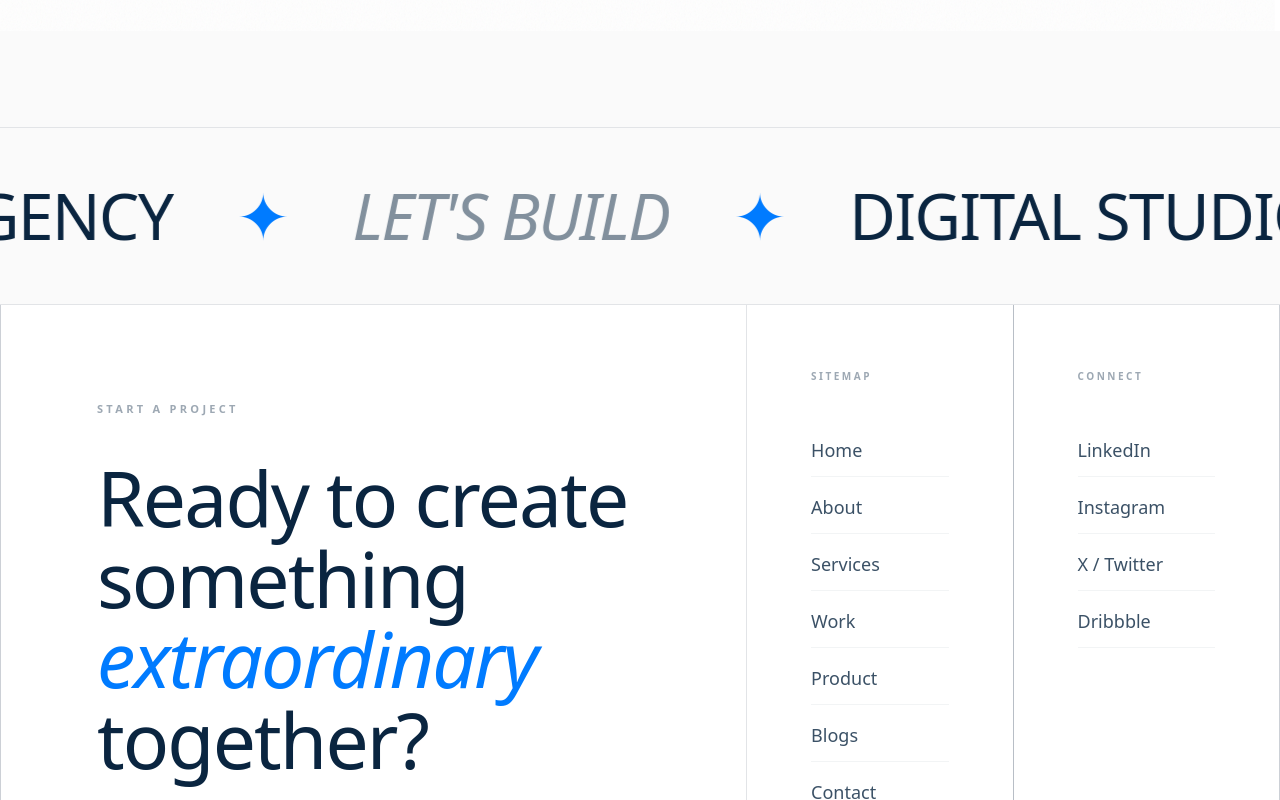
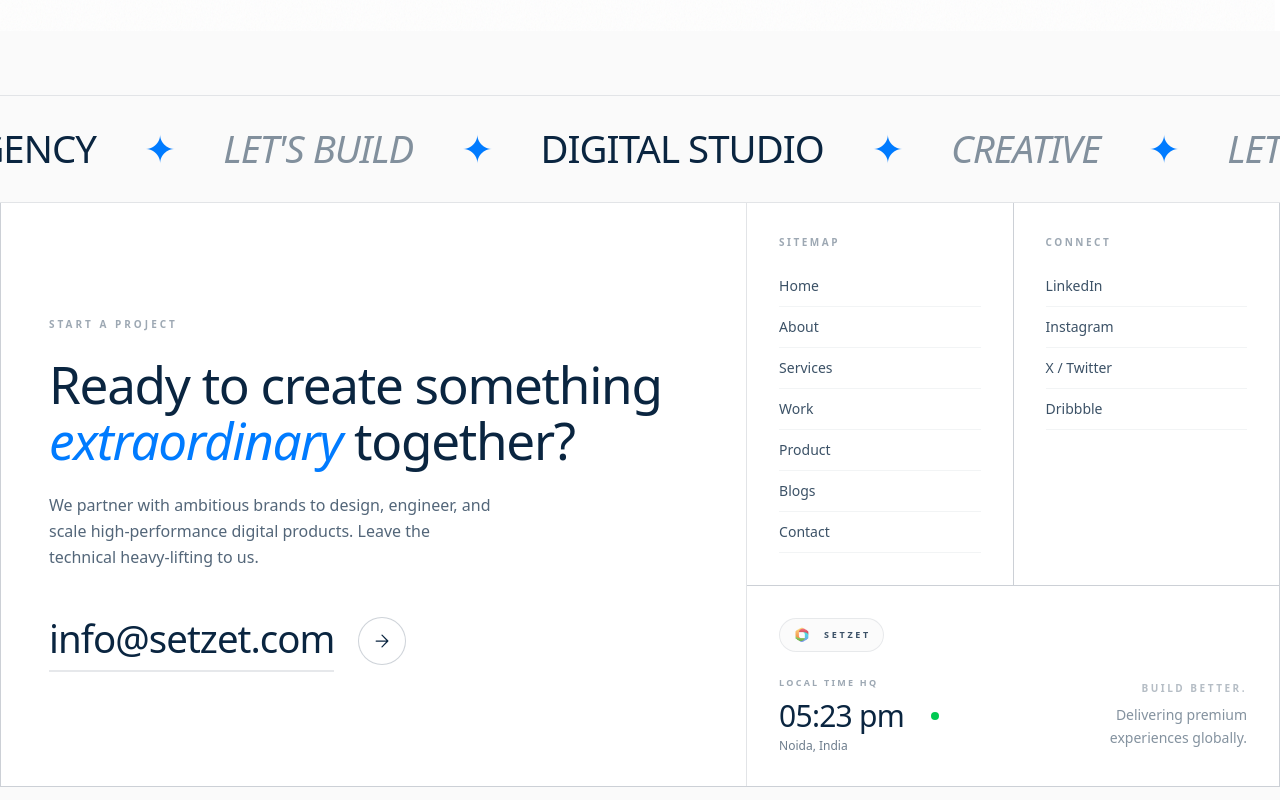
Before and after one commit to wasimfaiz/agency-website-2, a Next.js app: page / in a window 1280 px wide. Shown: the part 9400-10200 px from the top of the page. Built offline with nearby package versions, Linux system fonts and the light colour scheme; a web font is replaced by a local one.

Commit message:
inhanced footer

```diff
--- a/src/components/Footer.tsx
+++ b/src/components/Footer.tsx
@@ -26,7 +26,7 @@ const ClientTime = () => {
 
 const Marquee = () => {
   return (
-    <div className="relative flex overflow-x-hidden border-b border-t border-[#0A2540]/10 bg-[#FAFAFA] py-6 sm:py-10 mt-16 sm:mt-24">
+    <div className="relative flex overflow-x-hidden border-b border-t border-[#0A2540]/10 bg-[#FAFAFA] py-4 sm:py-6 mt-12 sm:mt-16">
       <style>{`
         @keyframes custom-marquee {
           0% { transform: translate3d(0, 0, 0); }
@@ -41,7 +41,7 @@ const Marquee = () => {
         {[...Array(2)].map((_, i) => (
           <div
             key={i}
-            className="flex w-max shrink-0 items-center justify-around gap-8 sm:gap-16 pr-8 sm:pr-16 text-[clamp(2.5rem,5vw,4.5rem)] font-light uppercase tracking-tight text-[#0A2540]"
+            className="flex w-max shrink-0 items-center justify-around gap-8 sm:gap-12 pr-8 sm:pr-12 text-[clamp(1.5rem,3vw,2.5rem)] font-light uppercase tracking-tight text-[#0A2540]"
           >
             <span className="italic text-[#0A2540]/50">Let&apos;s talk</span>
             <span className="text-[#007BFF]">✦</span>
@@ -69,20 +69,23 @@ export default function Footer() {
       <div className="mx-auto w-full max-w-[1600px] bg-[#0A2540]/10 flex flex-col xl:grid xl:grid-cols-12 gap-y-[1px] xl:gap-[1px] border-b border-[#0A2540]/10 xl:border-x">
 
         {/* Left Col - Huge Contact Box */}
-        <div className="xl:col-span-7 bg-white p-8 sm:p-12 lg:p-20 xl:p-24 flex flex-col justify-between">
+        <div className="xl:col-span-7 bg-white p-6 sm:p-10 xl:p-12 flex flex-col justify-center gap-10">
           <motion.div
             initial={{ opacity: 0, y: 20 }}
             whileInView={{ opacity: 1, y: 0 }}
             viewport={{ once: true }}
             transition={{ duration: 0.8 }}
           >
-            <p className="mb-6 sm:mb-10 text-[11px] font-bold uppercase tracking-[0.3em] text-[#0A2540]/40">
+            <p className="mb-4 sm:mb-6 text-[10px] font-bold uppercase tracking-[0.3em] text-[#0A2540]/40">
               Start a project
             </p>
-            <h2 className="text-[clamp(2.5rem,6vw,5rem)] font-heading leading-[1.05] tracking-tight text-[#0A2540] max-w-3xl">
+            <h2 className="text-[clamp(2rem,4vw,3.5rem)] font-heading leading-[1.1] tracking-tight text-[#0A2540] max-w-2xl">
               Ready to create something <br className="hidden sm:block" />
               <span className="italic font-light text-[#007BFF]">extraordinary</span> together?
             </h2>
+            <p className="mt-6 text-sm sm:text-base text-[#0A2540]/70 max-w-md font-medium leading-relaxed">
+              We partner with ambitious brands to design, engineer, and scale high-performance digital products. Leave the technical heavy-lifting to us.
+            </p>
           </motion.div>
 
           <motion.div
@@ -90,24 +93,24 @@ export default function Footer() {
             whileInView={{ opacity: 1, y: 0 }}
             viewport={{ once: true }}
             transition={{ duration: 0.8, delay: 0.2 }}
-            className="mt-16 sm:mt-24 lg:mt-32"
           >
+            <div className="flex flex-col items-start gap-4 sm:gap-6">
               <a
                 href="mailto:info@setzet.com"
-              className="group inline-flex items-center gap-4 sm:gap-8"
+                className="group inline-flex items-center gap-4 sm:gap-6"
               >
-              <span className="relative pb-2 text-[clamp(2.1rem,5vw,4.5rem)] font-light tracking-tight text-[#0A2540]">
+                <span className="relative pb-1 text-[clamp(1.5rem,3vw,2.5rem)] font-light tracking-tight text-[#0A2540]">
                   info@setzet.com
                   <span className="absolute bottom-0 left-0 h-[2px] w-full bg-[#0A2540]/10"></span>
-                <span className="absolute bottom-0 left-0 h-[3px] w-full origin-left scale-x-0 bg-[#007BFF] transition-transform duration-700 ease-[cubic-bezier(0.19,1,0.22,1)] group-hover:scale-x-100"></span>
+                  <span className="absolute bottom-0 left-0 h-[3px] w-full origin-left scale-x-0 bg-[#007BFF] transition-transform duration-500 ease-[cubic-bezier(0.19,1,0.22,1)] group-hover:scale-x-100"></span>
                 </span>
-              <span className="flex h-12 w-12 sm:h-16 sm:w-16 lg:h-20 lg:w-20 items-center justify-center rounded-full border border-[#0A2540]/20 bg-white text-[#0A2540] transition-colors duration-500 group-hover:border-[#007BFF] group-hover:bg-[#007BFF] group-hover:text-white">
+                <span className="flex h-10 w-10 sm:h-12 sm:w-12 items-center justify-center rounded-full border border-[#0A2540]/20 bg-white text-[#0A2540] transition-colors duration-500 group-hover:border-[#007BFF] group-hover:bg-[#007BFF] group-hover:text-white">
                   <svg
                     viewBox="0 0 24 24"
                     fill="none"
                     stroke="currentColor"
                     strokeWidth="1.5"
-                  className="h-5 w-5 sm:h-8 sm:w-8 transition-transform duration-500 group-hover:-rotate-45"
+                    className="h-4 w-4 sm:h-5 sm:w-5 transition-transform duration-500 group-hover:-rotate-45"
                   >
                     <path
                       d="M5 12h14M12 5l7 7-7 7"
@@ -117,6 +120,7 @@ export default function Footer() {
                   </svg>
                 </span>
               </a>
+            </div>
           </motion.div>
         </div>
 
@@ -124,13 +128,13 @@ export default function Footer() {
         <div className="xl:col-span-5 bg-[#0A2540]/10 flex flex-col gap-[1px]">
 
           {/* Top Half Split: Sitemap and Social */}
-          <div className="flex-1 bg-[#0A2540]/10 gap-[1px] flex flex-col sm:flex-row">
+          <div className="flex flex-col sm:flex-row gap-[1px]">
             {/* Sitemap Box */}
-            <div className="flex-1 bg-white p-8 sm:p-10 lg:p-16 flex flex-col">
-              <p className="mb-8 lg:mb-10 text-[10px] font-bold uppercase tracking-[0.25em] text-[#0A2540]/40">
+            <div className="flex-1 bg-white p-6 lg:p-8 flex flex-col">
+              <p className="mb-4 text-[10px] font-bold uppercase tracking-[0.25em] text-[#0A2540]/40">
                 Sitemap
               </p>
-              <div className="flex flex-col gap-1">
+              <div className="flex flex-col">
                 {[
                   { name: "Home", href: "/" },
                   { name: "About", href: "/about" },
@@ -143,9 +147,9 @@ export default function Footer() {
                   <Link
                     key={i}
                     href={link.href}
-                    className="group/link flex items-center justify-between border-b border-[#0A2540]/5 py-3 transition-colors hover:border-[#0A2540]/20"
+                    className="group/link flex items-center justify-between border-b border-[#0A2540]/5 py-2 transition-colors hover:border-[#0A2540]/20"
                   >
-                    <span className="text-base sm:text-lg font-medium text-[#0A2540]/80 transition-colors group-hover/link:text-[#007BFF]">
+                    <span className="text-sm font-medium text-[#0A2540]/80 transition-colors group-hover/link:text-[#007BFF]">
                       {link.name}
                     </span>
                     <span className="text-[#007BFF] opacity-0 -translate-x-4 transition-all duration-300 group-hover/link:translate-x-0 group-hover/link:opacity-100">
@@ -157,11 +161,11 @@ export default function Footer() {
             </div>
 
             {/* Socials Box */}
-            <div className="flex-1 bg-white p-8 sm:p-10 lg:p-16 flex flex-col">
-              <p className="mb-8 lg:mb-10 text-[10px] font-bold uppercase tracking-[0.25em] text-[#0A2540]/40">
+            <div className="flex-1 bg-white p-6 lg:p-8 flex flex-col">
+              <p className="mb-4 text-[10px] font-bold uppercase tracking-[0.25em] text-[#0A2540]/40">
                 Connect
               </p>
-              <div className="flex flex-col gap-1">
+              <div className="flex flex-col">
                 {[
                   { name: "LinkedIn", href: "https://www.linkedin.com/company/setzet/" },
                   { name: "Instagram", href: "https://www.instagram.com/setzet.in/" },
@@ -173,9 +177,9 @@ export default function Footer() {
                     href={link.href}
                     target="_blank"
                     rel="noreferrer"
-                    className="group/link flex items-center justify-between border-b border-[#0A2540]/5 py-3 transition-colors hover:border-[#0A2540]/20"
+                    className="group/link flex items-center justify-between border-b border-[#0A2540]/5 py-2 transition-colors hover:border-[#0A2540]/20"
                   >
-                    <span className="text-base sm:text-lg font-medium text-[#0A2540]/80 transition-colors group-hover/link:text-[#007BFF]">
+                    <span className="text-sm font-medium text-[#0A2540]/80 transition-colors group-hover/link:text-[#007BFF]">
                       {link.name}
                     </span>
                     <span className="text-[#007BFF] opacity-0 -translate-x-2 translate-y-2 transition-all duration-300 group-hover/link:translate-x-0 group-hover/link:translate-y-0 group-hover/link:opacity-100">
@@ -188,37 +192,46 @@ export default function Footer() {
           </div>
 
           {/* Bottom Half: Address and Time */}
-          <div className="flex-1 bg-white p-8 sm:p-10 lg:p-16 flex flex-col justify-end">
-             <div className="mb-8 inline-flex w-fit items-center gap-3 rounded-full border border-[#0A2540]/10 bg-[#FAFAFA] px-4 py-2 opacity-80 sm:mb-12 transition-all hover:opacity-100">
-               <div className="relative h-6 w-6 flex-shrink-0">
+          <div className="bg-white p-6 lg:p-8 flex flex-col sm:flex-row sm:items-end justify-between gap-6 h-full">
+             <div>
+               <div className="mb-6 inline-flex w-fit items-center gap-3 rounded-full border border-[#0A2540]/10 bg-[#FAFAFA] px-3 py-1.5 opacity-80 transition-all hover:opacity-100">
+                 <div className="relative h-5 w-5 flex-shrink-0">
                    <Image
                      src="/setzet-logo.png"
                      alt="Setzet logo"
                      fill
                      className="object-contain"
-                   sizes="24px"
+                     sizes="20px"
                    />
                  </div>
-               <p className="text-[10px] font-bold uppercase tracking-[0.3em] text-[#0A2540]">
+                 <p className="text-[9px] font-bold uppercase tracking-[0.3em] text-[#0A2540]">
                    Setzet
                  </p>
                </div>
 
-             <div className="mt-auto">
-                <p className="mb-3 text-[10px] font-bold uppercase tracking-[0.25em] text-[#0A2540]/40">
+               <div>
+                  <p className="mb-2 text-[9px] font-bold uppercase tracking-[0.25em] text-[#0A2540]/40">
                      Local Time HQ
                   </p>
-                <div className="flex items-center gap-4">
-                   <p className="text-3xl sm:text-4xl lg:text-5xl font-light tracking-tight text-[#0A2540]">
+                  <div className="flex items-center gap-3">
+                     <p className="text-2xl sm:text-3xl font-light tracking-tight text-[#0A2540]">
                         <ClientTime />
                      </p>
-                   <span className="relative flex h-2 w-2 sm:h-3 sm:w-3">
+                     <span className="relative flex h-2 w-2">
                         <span className="absolute inline-flex h-full w-full animate-ping rounded-full bg-green-400 opacity-75"></span>
-                      <span className="relative inline-flex h-2 w-2 sm:h-3 sm:w-3 rounded-full bg-green-500"></span>
+                        <span className="relative inline-flex h-2 w-2 rounded-full bg-green-500"></span>
                      </span>
                   </div>
-                <p className="mt-4 text-sm sm:text-base font-medium text-[#0A2540]/60">
+                  <p className="mt-1 text-xs font-medium text-[#0A2540]/60">
                      Noida, India
+                  </p>
+               </div>
+             </div>
+
+             <div className="hidden lg:block text-right pb-1">
+                <p className="text-[10px] font-bold uppercase tracking-[0.25em] text-[#0A2540]/30 mb-2">Build Better.</p>
+                <p className="text-sm font-medium text-[#0A2540]/50 max-w-[140px] leading-relaxed">
+                   Delivering premium experiences globally.
                 </p>
              </div>
           </div>
```
Lines whose indentation alone changed are shown as unchanged.
